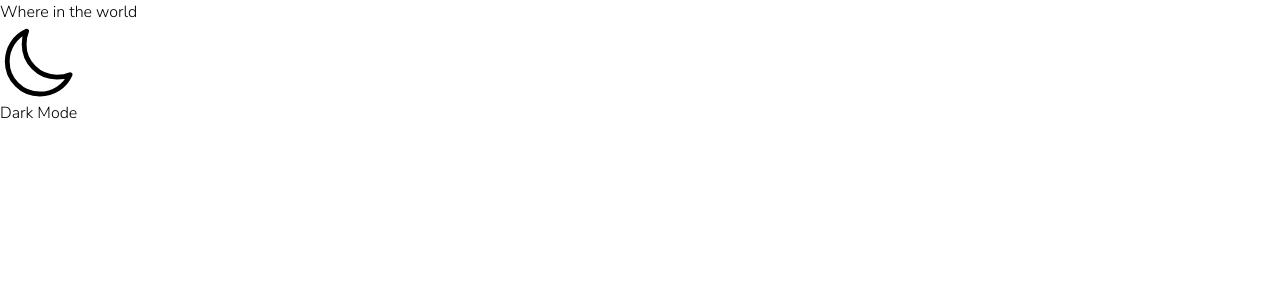
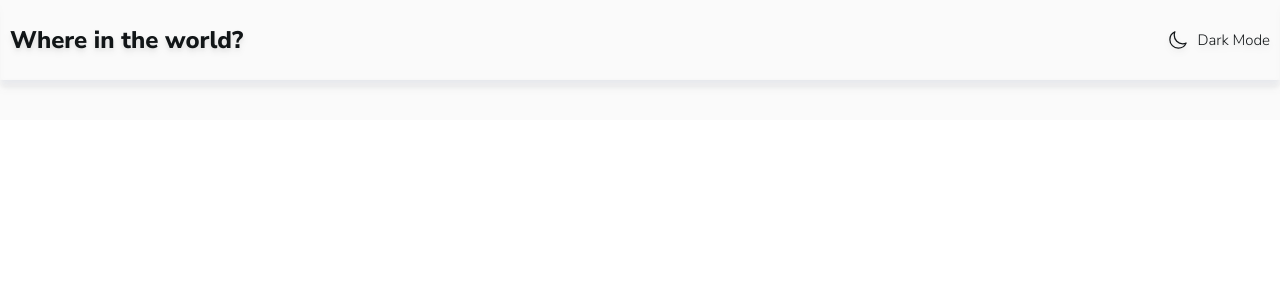
Before and after one commit to Endrameda/countries, a React (Create React App) app: page / in a window 1280 px wide. Shown: the top 300 px of the page. Built offline with nearby package versions, Linux system fonts and the light colour scheme; no server answers.

Commit message:
add query and content

```diff
--- a/src/components/App/App.tsx
+++ b/src/components/App/App.tsx
@@ -1,13 +1,18 @@
 import React from 'react';
-import './App.css';
 import {Header} from "../layouts/Header/Header";
+import {useGetAllCountriesQuery} from "../../redux/api";
+import {Content} from "../layouts/content/Content";
+import {Cards} from "../Cards/Cards";
 
 function App() {
-  return (
-    <div className="App">
-        <Header/>
-    </div>
-  );
+
+    return (
+        <div className="bg-white-smoke dark:bg-dark-blue-dmb">
+            <Header/>
+
+            <Content><Cards/></Content>
+        </div>
+    );
 }
 
 export default App;
--- /dev/null
+++ b/src/components/Cards/Cards.tsx
@@ -0,0 +1,46 @@
+import React from 'react';
+import {useGetAllCountriesQuery} from "../../redux/api";
+import {CountryType} from "../../redux/types";
+
+interface cardArgs {
+    flag: string,
+    name: string,
+    population: number,
+    region: string,
+    capital: string[],
+}
+
+export const Cards = () => {
+    const {data} = useGetAllCountriesQuery()
+
+    console.log(data)
+
+    const card = ({flag, name, population, region, capital}: cardArgs) => (
+        <a className="shadow-lg rounded-md">
+            <div >
+                <img src={flag} alt=""/>
+            </div>
+            <div className="p-4">
+                <div className="text-lg font-extrabold">{name}</div>
+
+                <ul>
+                    <li>Population: {population}</li>
+                    <li>Region: {region}</li>
+                    <li>Capital: {capital}</li>
+                </ul>
+            </div>
+        </a>
+    )
+
+    return (
+        <div className="grid grid-cols-1 xl:grid-cols-4 md:grid-cols-3 sm:grid-cols-2 lg:gap-20 sm:gap-10 px-2.5">
+            {data?.map((item: CountryType) => card({
+                flag: item.flags.svg,
+                name: item.name.common,
+                population: item.population,
+                region: item.region,
+                capital: item.capital
+            }))}
+        </div>
+    );
+};
--- a/src/components/ThemeButton/ThemeButton.tsx
+++ b/src/components/ThemeButton/ThemeButton.tsx
@@ -12,8 +12,8 @@ export const ThemeButton = () => {
     };
 
     return (
-        <button onClick={handleOnClick}>
-            <MoonIcon /> Dark Mode
+        <button onClick={handleOnClick} className="text-[15px] sm:text-md flex items-center text-dark-blue-lmt dark:text-white">
+            <MoonIcon className="w-[20px] mr-2.5" /> Dark Mode
         </button>
     );
 };
--- a/src/components/layouts/Header/Header.tsx
+++ b/src/components/layouts/Header/Header.tsx
@@ -1,12 +1,14 @@
 import React from 'react';
 import {ThemeButton} from "../../ThemeButton/ThemeButton";
 
+import './header.css'
+
 export const Header = () => {
     return (
-        <header>
-            <div>
-                <h1 className="bg-white dark:bg-black">
-                    Where in the world
+        <header className="header shadow-md shadow-gray-200 dark:shadow-dark-blue-lmt mb-10">
+            <div className="header__container py-6 px-2.5">
+                <h1 className="text-[20px] sm:text-2xl font-extrabold text-dark-blue-lmt dark:text-white">
+                    Where in the world?
                 </h1>
                 <ThemeButton/>
             </div>
--- /dev/null
+++ b/src/components/layouts/Header/header.css
@@ -0,0 +1,7 @@
+.header {
+    @apply drop-shadow-md;
+}
+
+.header__container {
+    @apply max-w-[1300px] mx-auto flex justify-between items-center;
+}
--- /dev/null
+++ b/src/components/layouts/content/Content.tsx
@@ -0,0 +1,13 @@
+import React from 'react';
+
+interface type {
+    children: React.ReactNode
+}
+
+export const Content = ({children}: type) => {
+    return (
+        <div className="max-w-[1300px] mx-auto">
+            {children}
+        </div>
+    );
+};
--- /dev/null
+++ b/src/redux/api.ts
@@ -0,0 +1,17 @@
+import {createApi, fetchBaseQuery} from "@reduxjs/toolkit/dist/query/react";
+import {CountryType} from "./types";
+
+export const countriesApi = createApi({
+    reducerPath: 'countries',
+    baseQuery: fetchBaseQuery({
+        baseUrl: 'https://restcountries.com/v3.1/'
+    }),
+    tagTypes: ['Countries'],
+    endpoints: (build) => ({
+        getAllCountries: build.query<CountryType[], void>({
+            query: () => '/all',
+        })
+    })
+});
+
+export const {useGetAllCountriesQuery} = countriesApi;
--- a/src/redux/store.ts
+++ b/src/redux/store.ts
@@ -1,5 +1,9 @@
 import { configureStore } from '@reduxjs/toolkit';
+import {countriesApi} from "./api";
 
 export const store = configureStore({
-  reducer: {},
+  reducer: {
+      [countriesApi.reducerPath]: countriesApi.reducer
+  },
+    middleware: getDefaultMiddleware => getDefaultMiddleware().concat(countriesApi.middleware),
 });
--- /dev/null
+++ b/src/redux/types.ts
@@ -0,0 +1,112 @@
+export interface CountryType {
+    name:         Name;
+    tld:          string[];
+    cca2:         string;
+    ccn3:         string;
+    cca3:         string;
+    cioc:         string;
+    independent:  boolean;
+    status:       string;
+    unMember:     boolean;
+    currencies:   Currencies;
+    idd:          Idd;
+    capital:      string[];
+    altSpellings: string[];
+    region:       string;
+    subregion:    string;
+    languages:    Languages;
+    translations: { [key: string]: Translation };
+    latlng:       number[];
+    landlocked:   boolean;
+    borders:      string[];
+    area:         number;
+    demonyms:     Demonyms;
+    flag:         string;
+    maps:         Maps;
+    population:   number;
+    gini:         Gini;
+    fifa:         string;
+    car:          Car;
+    timezones:    string[];
+    continents:   string[];
+    flags:        CoatOfArms;
+    coatOfArms:   CoatOfArms;
+    startOfWeek:  string;
+    capitalInfo:  CapitalInfo;
+    postalCode:   PostalCode;
+}
+
+export interface CapitalInfo {
+    latlng: number[];
+}
+
+export interface Car {
+    signs: string[];
+    side:  string;
+}
+
+export interface CoatOfArms {
+    png: string;
+    svg: string;
+}
+
+export interface Currencies {
+    PEN: Pen;
+}
+
+export interface Pen {
+    name:   string;
+    symbol: string;
+}
+
+export interface Demonyms {
+    eng: Eng;
+    fra: Eng;
+}
+
+export interface Eng {
+    f: string;
+    m: string;
+}
+
+export interface Gini {
+    "2019": number;
+}
+
+export interface Idd {
+    root:     string;
+    suffixes: string[];
+}
+
+export interface Languages {
+    aym: string;
+    que: string;
+    spa: string;
+}
+
+export interface Maps {
+    googleMaps:     string;
+    openStreetMaps: string;
+}
+
+export interface Name {
+    common:     string;
+    official:   string;
+    nativeName: NativeName;
+}
+
+export interface NativeName {
+    aym: Translation;
+    que: Translation;
+    spa: Translation;
+}
+
+export interface Translation {
+    official: string;
+    common:   string;
+}
+
+export interface PostalCode {
+    format: string;
+    regex:  string;
+}
```
Also changed, not shown: src/components/App/App.css (deleted).
